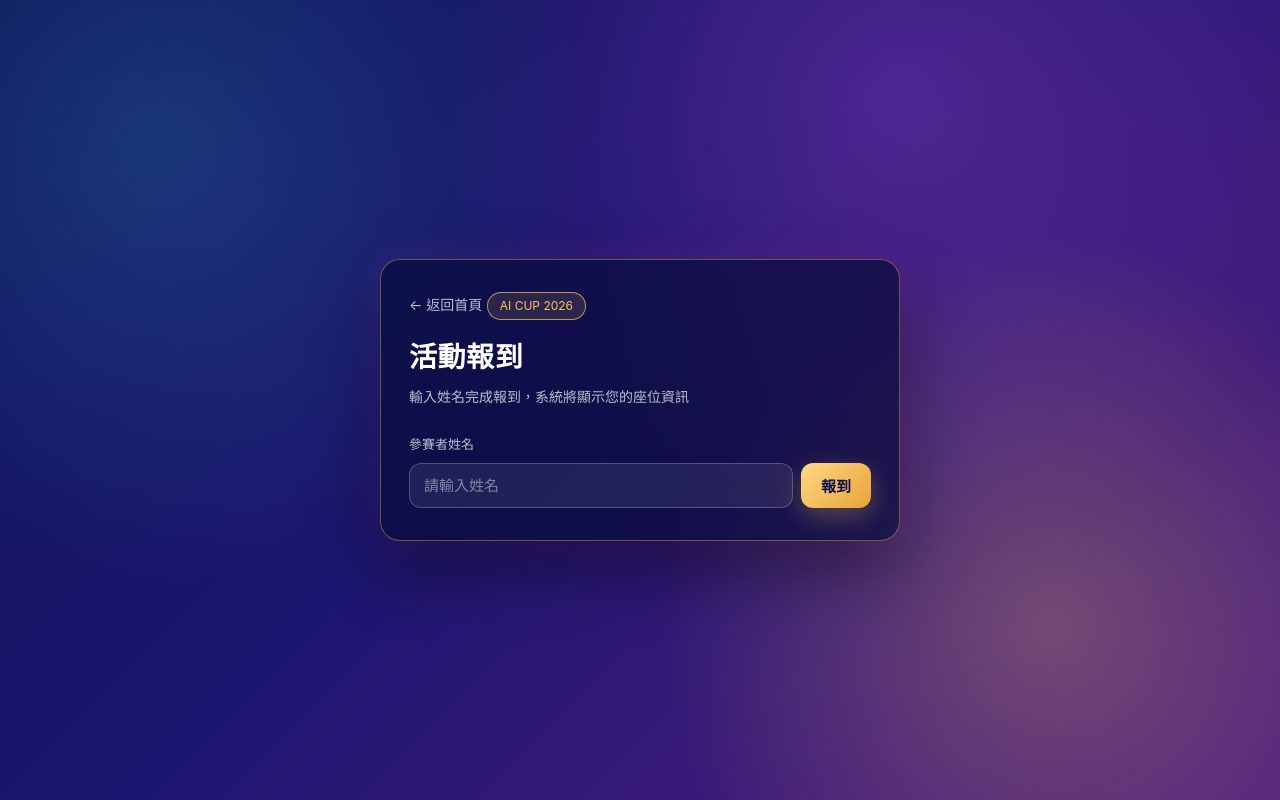
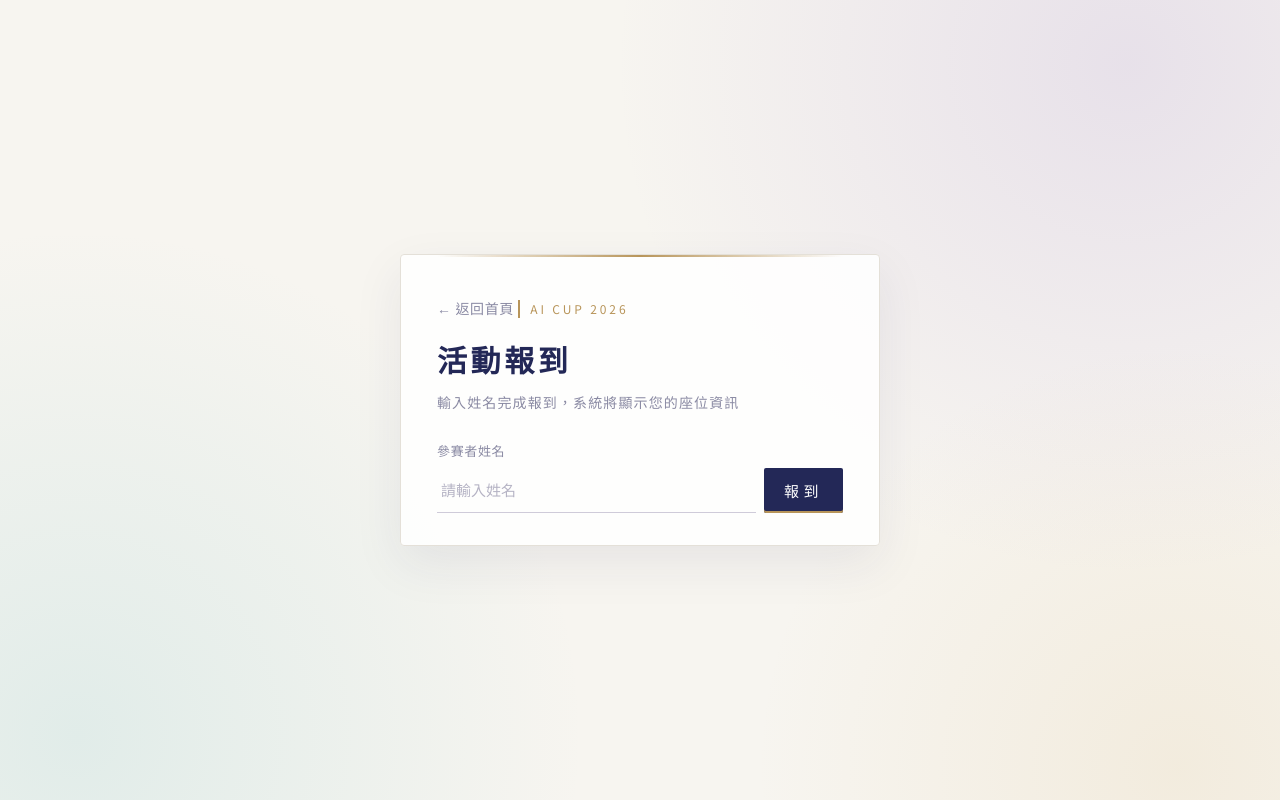
Before and after one commit to 1syuju/aicup_check, a Flask app: page /checkin in a window 1280 px wide. Run offline with Flask 3, Linux system fonts and the light colour scheme.

Commit message:
UI: restyle 2026 theme with light Japanese-minimal look
Light washi-paper background with soft lavender/aqua/gold glows, indigo
ink and buttons, champagne-gold accents, serif headings (Noto Serif TC)
and underline inputs.

Co-Authored-By: Claude Opus 5.5 <noreply@anthropic.com>

```diff
--- a/static/css/app.css
+++ b/static/css/app.css
@@ -154,168 +154,210 @@ body {
     font-size: 14px;
 }
 
-/* ===== AI CUP 2026 主視覺風格 ===== */
+/* ===== AI CUP 2026 主視覺 × 和風 ===== */
 .home-page {
-    --kv-gold: #f6c45f;
-    --kv-gold-deep: #e9a23b;
-    --kv-cyan: #45d9ea;
-    --kv-lime: #9be04a;
-    --kv-navy: #0b0f4a;
-    --kv-ink: #070a33;
-    --kv-text-muted: rgba(255, 255, 255, 0.72);
-    --kv-line: rgba(255, 255, 255, 0.16);
-    background-color: var(--kv-ink);
+    --wa-paper: #f7f5f0;
+    --wa-ink: #232857;          /* 紺 */
+    --wa-ink-soft: #4a4f7c;
+    --wa-muted: #8a8aa3;
+    --wa-gold: #b8955a;         /* 金茶 */
+    --wa-gold-soft: rgba(184, 149, 90, 0.35);
+    --wa-lavender: #ece8f4;     /* 藤 */
+    --wa-aqua: #e6f1f1;         /* 水 */
+    --wa-line: #e4e0d8;
+    background-color: var(--wa-paper);
     background-image:
-        radial-gradient(circle at 82% 78%, rgba(246, 196, 95, 0.28), transparent 32%),
-        radial-gradient(circle at 12% 18%, rgba(69, 217, 234, 0.18), transparent 34%),
-        radial-gradient(circle at 70% 12%, rgba(176, 72, 214, 0.32), transparent 40%),
-        linear-gradient(135deg, #0b1158 0%, #1d1670 45%, #3d1a7a 75%, #4e1c7f 100%);
+        radial-gradient(circle at 88% 8%, rgba(150, 120, 200, 0.16), transparent 38%),
+        radial-gradient(circle at 6% 92%, rgba(110, 190, 196, 0.16), transparent 36%),
+        radial-gradient(circle at 92% 96%, rgba(214, 178, 110, 0.14), transparent 30%);
     background-attachment: fixed;
-    color: #fff;
+    color: var(--wa-ink);
+    font-family: "Noto Sans TC", "Microsoft JhengHei", sans-serif;
+    letter-spacing: 0.04em;
 }
 
 .home-page .page-wrap {
-    padding: 32px 16px;
+    padding: 40px 16px;
 }
 
 .home-page .main-card {
-    max-width: 520px;
-    border: 1px solid rgba(246, 196, 95, 0.38);
-    border-radius: 20px;
-    background: rgba(9, 12, 60, 0.72);
-    box-shadow: 0 24px 70px rgba(0, 0, 0, 0.45), 0 0 40px rgba(176, 72, 214, 0.22);
-    backdrop-filter: blur(12px);
-    -webkit-backdrop-filter: blur(12px);
+    position: relative;
+    max-width: 480px;
+    padding: 40px 36px 32px;
+    border: 1px solid var(--wa-line);
+    border-radius: 4px;
+    background: rgba(255, 255, 255, 0.86);
+    box-shadow: 0 18px 50px rgba(35, 40, 87, 0.08);
     overflow: hidden;
+}
+
+/* 上緣細金線 */
+.home-page .main-card::before {
+    content: "";
+    position: absolute;
+    top: 0;
+    left: 36px;
+    right: 36px;
+    height: 2px;
+    background: linear-gradient(90deg, transparent, var(--wa-gold), transparent);
 }
 
 .kv-banner {
     display: block;
-    width: calc(100% + 56px);
-    margin: -32px -28px 24px;
+    width: 100%;
+    margin: 0 0 28px;
     aspect-ratio: 900 / 560;
     object-fit: cover;
-    border-bottom: 1px solid rgba(246, 196, 95, 0.35);
+    border-radius: 2px;
+    box-shadow: 0 8px 24px rgba(35, 40, 87, 0.12);
 }
 
 .home-page .badge-pill {
-    border-color: rgba(246, 196, 95, 0.7);
-    background: rgba(246, 196, 95, 0.12);
-    color: var(--kv-gold);
+    padding: 0 0 0 10px;
+    border: none;
+    border-left: 2px solid var(--wa-gold);
+    border-radius: 0;
+    background: none;
+    color: var(--wa-gold);
+    font-size: 12px;
+    letter-spacing: 0.24em;
 }
 
 .home-page .page-title {
-    color: #fff;
-    letter-spacing: 0.02em;
+    margin-top: 4px;
+    color: var(--wa-ink);
+    font-family: "Noto Serif TC", "Noto Serif JP", serif;
+    font-weight: 600;
+    font-size: 30px;
+    letter-spacing: 0.12em;
 }
 
 .home-page .page-subtitle,
-.home-page .page-subtitle + .page-subtitle,
+.home-page .page-subtitle + .page-subtitle {
+    color: var(--wa-muted);
+    letter-spacing: 0.08em;
+}
+
 .home-page .footer-link,
 .home-page .back-link,
 .home-page .form-label,
 .home-page .seat-label,
 .home-page .detail-label,
 .home-page .result-org {
-    color: var(--kv-text-muted);
+    color: var(--wa-muted);
 }
 
 .home-page .back-link:hover,
 .home-page .footer-link:hover {
-    color: var(--kv-gold);
+    color: var(--wa-ink);
 }
 
 .home-page .btn-dark,
 .home-page .btn-submit {
-    background: linear-gradient(135deg, #ffd983, var(--kv-gold-deep));
-    color: var(--kv-navy);
-    box-shadow: 0 8px 24px rgba(246, 196, 95, 0.28);
-    font-weight: 700;
+    border-radius: 2px;
+    background: var(--wa-ink);
+    color: #fff;
+    font-weight: 500;
+    letter-spacing: 0.3em;
+    box-shadow: inset 0 -2px 0 var(--wa-gold);
+    transition: background 0.2s;
 }
 
 .home-page .btn-dark:hover,
 .home-page .btn-submit:hover {
-    background: linear-gradient(135deg, #ffe3a0, #f2b24c);
-    color: var(--kv-navy);
+    background: #343a75;
+    color: #fff;
     opacity: 1;
 }
 
 .home-page .btn-outline {
-    border-color: rgba(69, 217, 234, 0.45);
-    background: rgba(69, 217, 234, 0.08);
-    color: #fff;
+    border-radius: 2px;
+    border-color: var(--wa-ink);
+    background: transparent;
+    color: var(--wa-ink);
+    letter-spacing: 0.2em;
 }
 
 .home-page .btn-outline:hover {
-    background: rgba(69, 217, 234, 0.18);
-    color: #fff;
+    background: var(--wa-lavender);
+    color: var(--wa-ink);
 }
 
 .home-page .footer-divider,
 .home-page .form-divider {
-    border-top-color: var(--kv-line);
+    border-top: 1px solid var(--wa-line);
 }
 
 .home-page .flash-message {
-    border-color: rgba(246, 196, 95, 0.45);
-    background: rgba(246, 196, 95, 0.12);
-    color: #fff1d0;
+    border: none;
+    border-left: 3px solid var(--wa-gold);
+    border-radius: 2px;
+    background: #faf6ee;
+    color: var(--wa-ink-soft);
 }
 
 .home-page .form-input {
-    border-color: rgba(255, 255, 255, 0.22);
-    background: rgba(255, 255, 255, 0.08);
-    color: #fff;
+    border: none;
+    border-bottom: 1px solid #cfcbd9;
+    border-radius: 0;
+    background: transparent;
+    color: var(--wa-ink);
+    padding-left: 4px;
 }
 
 .home-page .form-input::placeholder {
-    color: rgba(255, 255, 255, 0.45);
+    color: #b5b3c4;
 }
 
 .home-page .form-input:focus {
-    border-color: var(--kv-cyan);
-    box-shadow: 0 0 0 3px rgba(69, 217, 234, 0.2);
+    border-bottom-color: var(--wa-ink);
 }
 
 .home-page .result-card {
-    background: rgba(255, 255, 255, 0.06);
-    border: 1px solid var(--kv-line);
+    border-radius: 2px;
+    background: linear-gradient(160deg, var(--wa-lavender), var(--wa-aqua));
 }
 
 .home-page .avatar {
-    background: linear-gradient(135deg, var(--kv-lime), var(--kv-cyan));
-    color: var(--kv-navy);
+    background: #fff;
+    border: 1px solid var(--wa-gold-soft);
+    color: var(--wa-ink);
+    font-family: "Noto Serif TC", serif;
 }
 
 .home-page .result-name,
 .home-page .detail-value {
-    color: #fff;
+    color: var(--wa-ink);
 }
 
 .home-page .status-badge {
-    background: rgba(155, 224, 74, 0.12);
-    border-color: rgba(155, 224, 74, 0.5);
-    color: var(--kv-lime);
+    border-radius: 2px;
+    border-color: var(--wa-gold-soft);
+    background: #fff;
+    color: var(--wa-gold);
 }
 
 .home-page .status-dot {
-    background: var(--kv-lime);
+    background: var(--wa-gold);
 }
 
 .home-page .seat-box {
-    background: rgba(246, 196, 95, 0.1);
-    border: 1px solid rgba(246, 196, 95, 0.4);
-    color: var(--kv-gold);
+    border-radius: 2px;
+    background: #fff;
+    color: var(--wa-ink);
+    font-family: "Noto Serif TC", serif;
+    letter-spacing: 0.1em;
 }
 
 .home-page .detail-row {
-    border-top-color: var(--kv-line);
+    border-top-color: rgba(35, 40, 87, 0.08);
 }
 
 .home-page .error-box {
-    background: rgba(248, 113, 113, 0.14);
-    border: 1px solid rgba(248, 113, 113, 0.45);
-    color: #fecaca;
+    border-left: 3px solid #b5495b;
+    border-radius: 2px;
+    background: #fbf0f1;
+    color: #8c2f40;
 }
 
 @media (max-width: 600px) {
@@ -324,12 +366,16 @@ body {
     }
 
     .home-page .main-card {
-        padding: 28px 22px;
+        padding: 32px 22px 28px;
     }
 
-    .kv-banner {
-        width: calc(100% + 44px);
-        margin: -28px -22px 20px;
+    .home-page .main-card::before {
+        left: 22px;
+        right: 22px;
+    }
+
+    .home-page .page-title {
+        font-size: 26px;
     }
 }
 
--- a/templates/admin_login.html
+++ b/templates/admin_login.html
@@ -4,6 +4,8 @@
     <meta charset="UTF-8">
     <meta name="viewport" content="width=device-width, initial-scale=1.0, maximum-scale=1.0, user-scalable=no">
     <title>管理員登入 - AI CUP 2026</title>
+    <link rel="preconnect" href="https://fonts.googleapis.com">
+    <link rel="stylesheet" href="https://fonts.googleapis.com/css2?family=Noto+Sans+TC:wght@400;500;700&family=Noto+Serif+TC:wght@500;600&display=swap">
     <link rel="stylesheet" href="{{ url_for('static', filename='css/app.css') }}">
 </head>
 <body class="home-page">
--- a/templates/checkin.html
+++ b/templates/checkin.html
@@ -4,6 +4,8 @@
     <meta charset="UTF-8">
     <meta name="viewport" content="width=device-width, initial-scale=1.0, maximum-scale=1.0, user-scalable=no">
     <title>活動報到 - AI CUP 2026</title>
+    <link rel="preconnect" href="https://fonts.googleapis.com">
+    <link rel="stylesheet" href="https://fonts.googleapis.com/css2?family=Noto+Sans+TC:wght@400;500;700&family=Noto+Serif+TC:wght@500;600&display=swap">
     <link rel="stylesheet" href="{{ url_for('static', filename='css/app.css') }}">
 </head>
 <body class="home-page">
--- a/templates/index.html
+++ b/templates/index.html
@@ -4,6 +4,8 @@
     <meta charset="UTF-8">
     <meta name="viewport" content="width=device-width, initial-scale=1.0, maximum-scale=1.0, user-scalable=no">
     <title>競賽報到系統 - AI CUP 2026</title>
+    <link rel="preconnect" href="https://fonts.googleapis.com">
+    <link rel="stylesheet" href="https://fonts.googleapis.com/css2?family=Noto+Sans+TC:wght@400;500;700&family=Noto+Serif+TC:wght@500;600&display=swap">
     <link rel="stylesheet" href="{{ url_for('static', filename='css/app.css') }}">
 </head>
 <body class="home-page">
--- a/templates/mobile_checkin.html
+++ b/templates/mobile_checkin.html
@@ -4,6 +4,8 @@
     <meta charset="UTF-8">
     <meta name="viewport" content="width=device-width, initial-scale=1.0, maximum-scale=1.0, user-scalable=no">
     <title>手機報到 - {{ participant.name }}</title>
+    <link rel="preconnect" href="https://fonts.googleapis.com">
+    <link rel="stylesheet" href="https://fonts.googleapis.com/css2?family=Noto+Sans+TC:wght@400;500;700&family=Noto+Serif+TC:wght@500;600&display=swap">
     <link rel="stylesheet" href="{{ url_for('static', filename='css/app.css') }}">
 </head>
 <body class="home-page">
```
